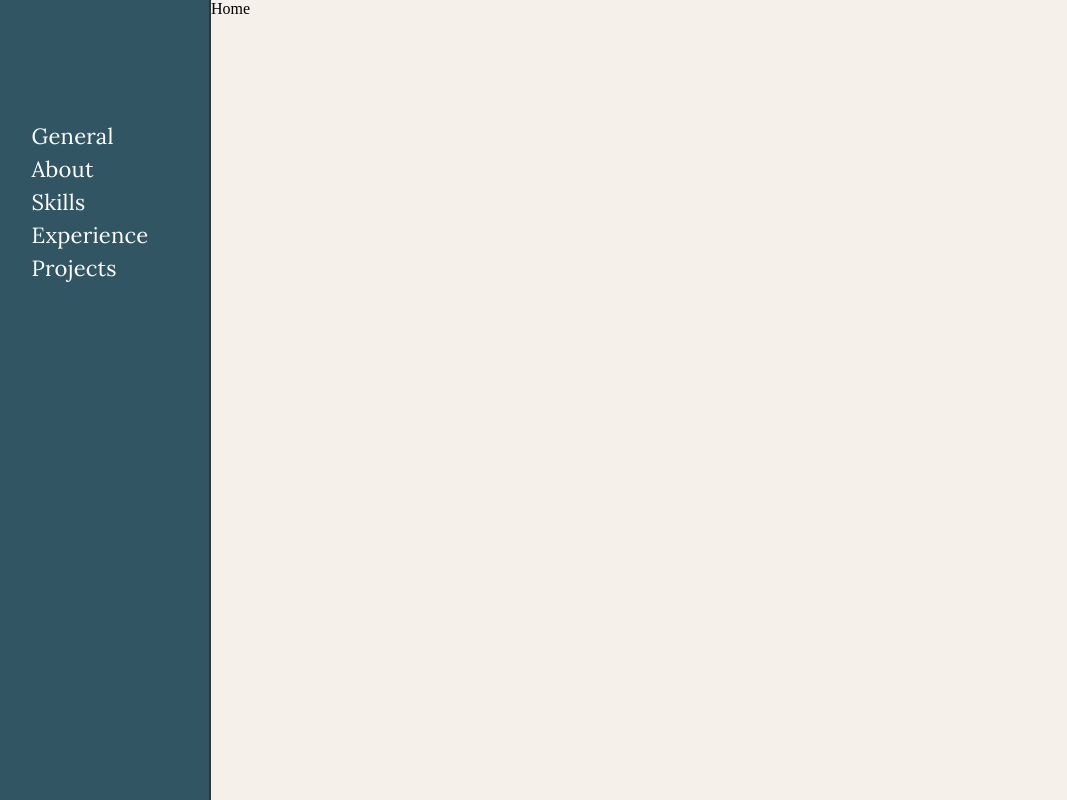
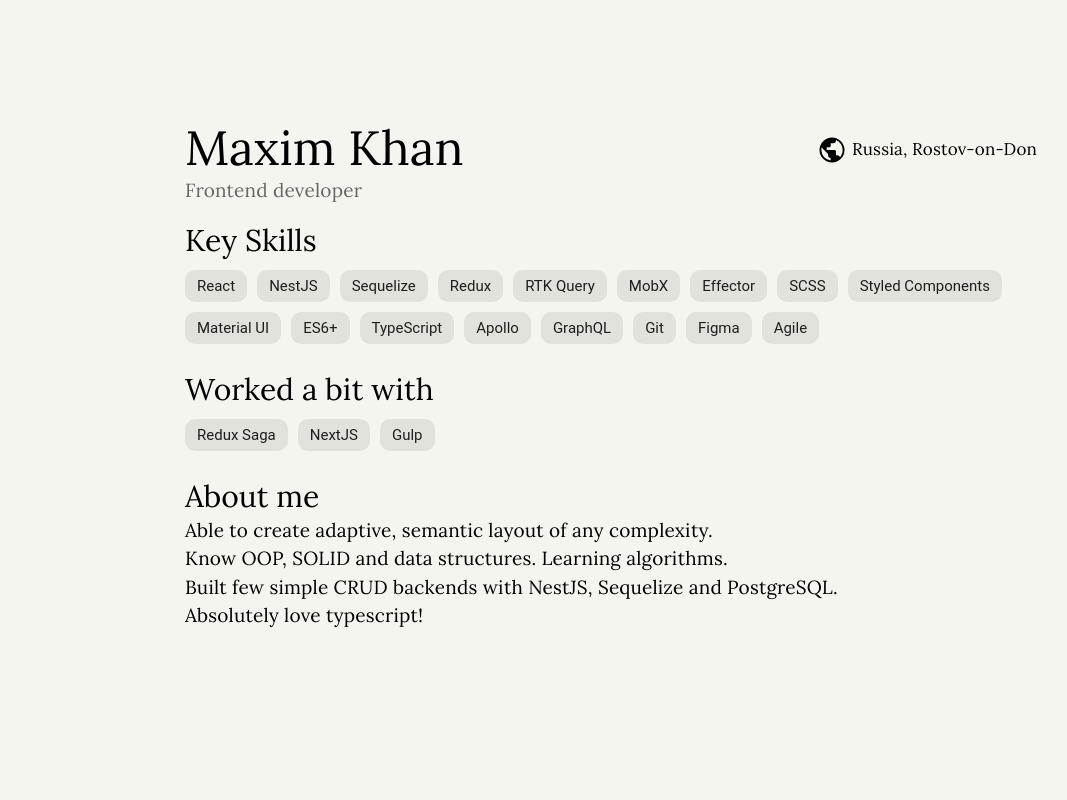
Before and after one commit to Dispersioned/web, a React (Create React App) app: page / in a window 1280 px wide. Shown: the whole page, without its empty margins (29-1096 px from the left). Built offline with nearby package versions, Linux system fonts and the light colour scheme.

Commit message:
feat: skills

```diff
--- a/src/app/theme.ts
+++ b/src/app/theme.ts
@@ -5,5 +5,11 @@ export const theme = createTheme({
     allVariants: {
       fontFamily: '"Lora", "Arial", sans-serif',
     },
+    body1: {
+      fontSize: 19,
+    },
+    h5: {
+      fontSize: 30,
+    },
   },
 });
--- a/src/shared/base/layout/Layout.tsx
+++ b/src/shared/base/layout/Layout.tsx
@@ -1,15 +1,16 @@
+import { Container } from '@mui/material';
 import React from 'react';
-import { Navigation } from 'widgets/navigation';
 
-import { LayoutRoot } from './style';
+import { UILayout } from './style';
 
 type LayoutProps = React.PropsWithChildren;
 
 export function Layout({ children }: LayoutProps) {
   return (
-    <LayoutRoot>
-      <Navigation />
-      <main>{children}</main>
-    </LayoutRoot>
+    <UILayout>
+      <Container component="main" maxWidth="md" style={{ minHeight: '100vh' }}>
+        {children}
+      </Container>
+    </UILayout>
   );
 }
--- a/src/shared/base/layout/style.ts
+++ b/src/shared/base/layout/style.ts
@@ -1,8 +1,8 @@
-import { styled } from '@mui/material';
+import { Container, styled } from '@mui/material';
 
-export const LayoutRoot = styled('div')`
-  display: grid;
-  grid-template-columns: 240px 1fr;
+export const UILayout = styled('div')`
+  display: flex;
+  flex-direction: column;
   min-height: 100vh;
-  background-color: #f5f0e9;
+  background-color: #f5f5ef;
 `;
--- a/src/views/home/Home.tsx
+++ b/src/views/home/Home.tsx
@@ -1,6 +1,77 @@
-import React from 'react';
+import { Typography } from '@mui/material';
+import globeIcon from 'assets/icons/globe.svg';
 import { Layout } from 'shared/base/layout';
 
+import { Content, Skill, Skills } from './styles';
+
 export function Home() {
-  return <Layout>Home</Layout>;
+  return (
+    <Layout>
+      <Content>
+        <div>
+          <div
+            style={{
+              display: 'flex',
+              justifyContent: 'space-between',
+              alignItems: 'baseline',
+              flexWrap: 'wrap',
+              gap: 15,
+            }}
+          >
+            <Typography variant="h3">Maxim Khan</Typography>
+            <Typography
+              component="div"
+              style={{
+                display: 'flex',
+                alignItems: 'center',
+                gap: 5,
+                fontSize: 17,
+              }}
+            >
+              <img src={globeIcon} alt="#" style={{ width: 30, height: 30 }} />
+              Russia, Rostov-on-Don
+            </Typography>
+          </div>
+          <Typography color="#666">Frontend developer</Typography>
+        </div>
+        <div>
+          <Typography variant="h5">Key Skills</Typography>
+          <Skills>
+            <Skill label="React" />
+            <Skill label="NestJS" />
+            <Skill label="Sequelize" />
+            <Skill label="Redux" />
+            <Skill label="RTK Query" />
+            <Skill label="MobX" />
+            <Skill label="Effector" />
+            <Skill label="SCSS" />
+            <Skill label="Styled Components" />
+            <Skill label="Material UI" />
+            <Skill label="ES6+" />
+            <Skill label="TypeScript" />
+            <Skill label="Apollo" />
+            <Skill label="GraphQL" />
+            <Skill label="Git" />
+            <Skill label="Figma" />
+            <Skill label="Agile" />
+          </Skills>
+        </div>
+        <div>
+          <Typography variant="h5">Worked a bit with</Typography>
+          <Skills>
+            <Skill label="Redux Saga" />
+            <Skill label="NextJS" />
+            <Skill label="Gulp" />
+          </Skills>
+        </div>
+        <div>
+          <Typography variant="h5">About me</Typography>
+          <Typography>Able to create adaptive, semantic layout of any complexity.</Typography>
+          <Typography>Know OOP, SOLID and data structures. Learning algorithms.</Typography>
+          <Typography>Built few simple CRUD backends with NestJS, Sequelize and PostgreSQL.</Typography>
+          <Typography>Absolutely love typescript!</Typography>
+        </div>
+      </Content>
+    </Layout>
+  );
 }
--- /dev/null
+++ b/src/views/home/styles.ts
@@ -0,0 +1,20 @@
+import { Chip, styled } from '@mui/material';
+
+export const Content = styled('div')`
+  display: flex;
+  flex-direction: column;
+  gap: 15px;
+  margin-top: 15vh;
+`;
+
+export const Skills = styled('div')`
+  display: flex;
+  flex-wrap: wrap;
+  gap: 10px;
+  margin: 10px 0;
+`;
+
+export const Skill = styled(Chip)`
+  font-size: 15px;
+  border-radius: 10px;
+`;
```
Also changed, not shown: src/assets/icons/globe.svg (added).
